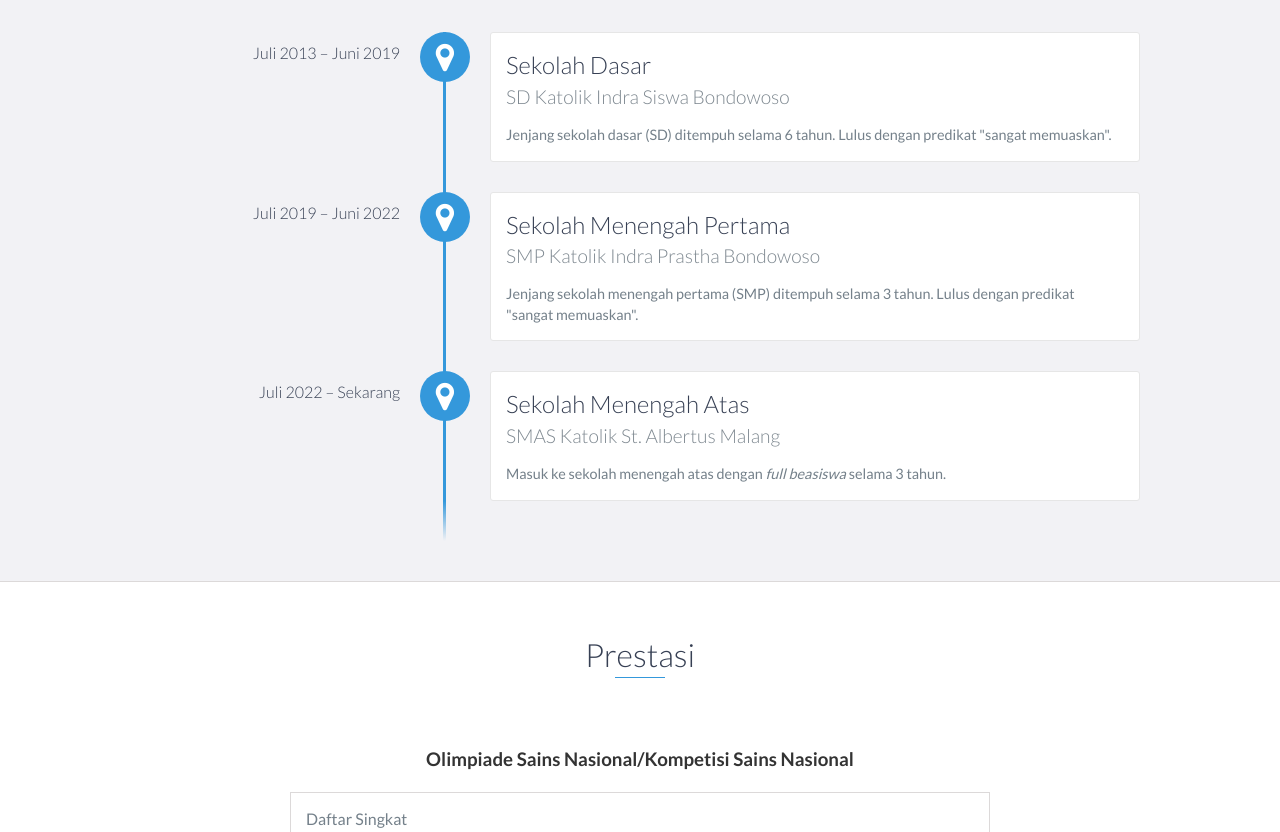
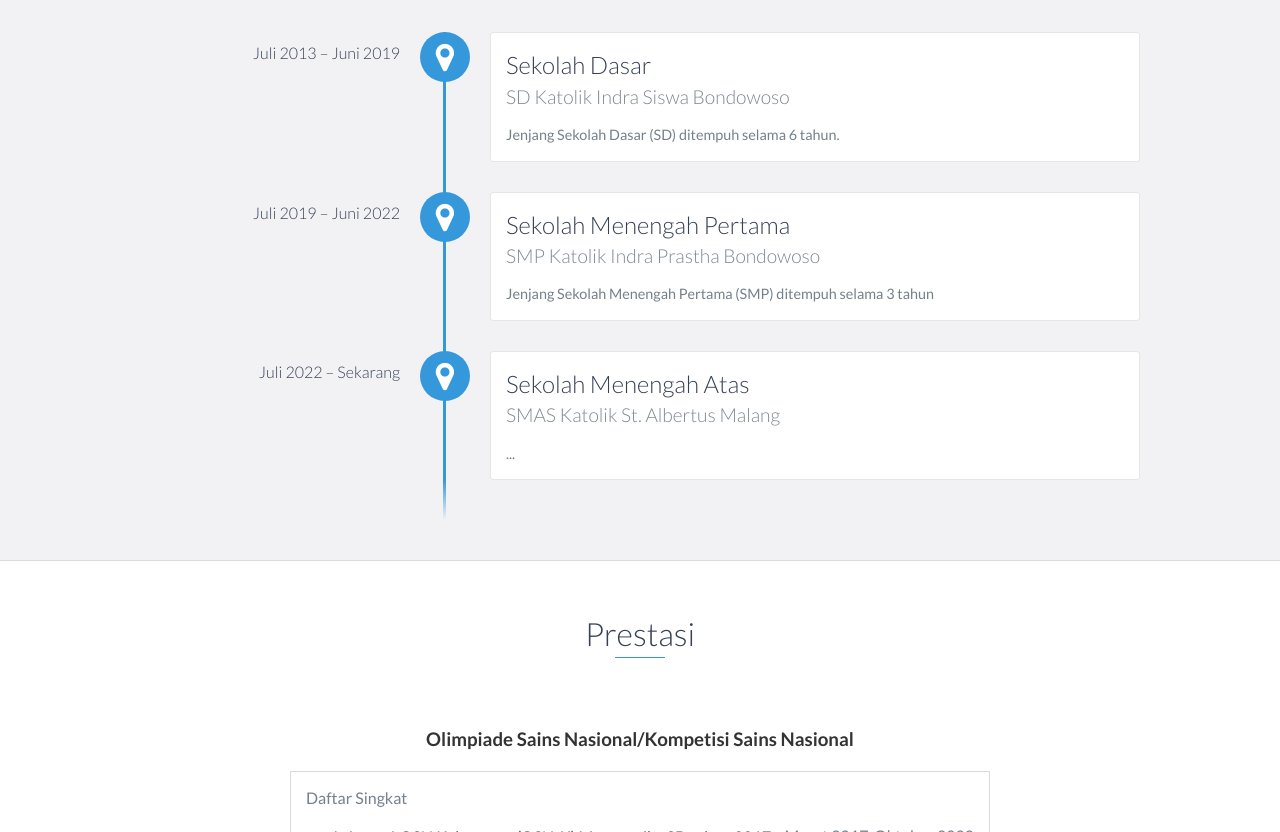
Before and after one commit to rafaelfeng/portfolio1, a website: page index.html in a window 1280 px wide. Shown: the part 1280-2112 px from the top of the page. Drawn offline with nearby package versions, Linux system fonts and the light colour scheme.

Commit message:
Update index.html

```diff
--- a/index.html
+++ b/index.html
@@ -94,7 +94,7 @@
                 <h3>Sekolah Dasar</h3>
                 <h4>SD Katolik Indra Siswa Bondowoso</h4>
                 <p>
-                    Jenjang sekolah dasar (SD) ditempuh selama 6 tahun. Lulus dengan predikat "sangat memuaskan".
+                    Jenjang Sekolah Dasar (SD) ditempuh selama 6 tahun.
                 </p>
             </div>
 
@@ -102,7 +102,7 @@
                 <h3>Sekolah Menengah Pertama</h3>
                 <h4>SMP Katolik Indra Prastha Bondowoso</h4>
                 <p>
-                    Jenjang sekolah menengah pertama (SMP) ditempuh selama 3 tahun. Lulus dengan predikat "sangat memuaskan".
+                    Jenjang Sekolah Menengah Pertama (SMP) ditempuh selama 3 tahun
                 </p>
             </div>
 
@@ -110,7 +110,7 @@
                 <h3>Sekolah Menengah Atas</h3>
                 <h4>SMAS Katolik St. Albertus Malang</h4>
                 <p>
-                    Masuk ke sekolah menengah atas dengan <i>full beasiswa</i> selama 3 tahun.
+                    ...
                 </p>
             </div>
         </div>
```
